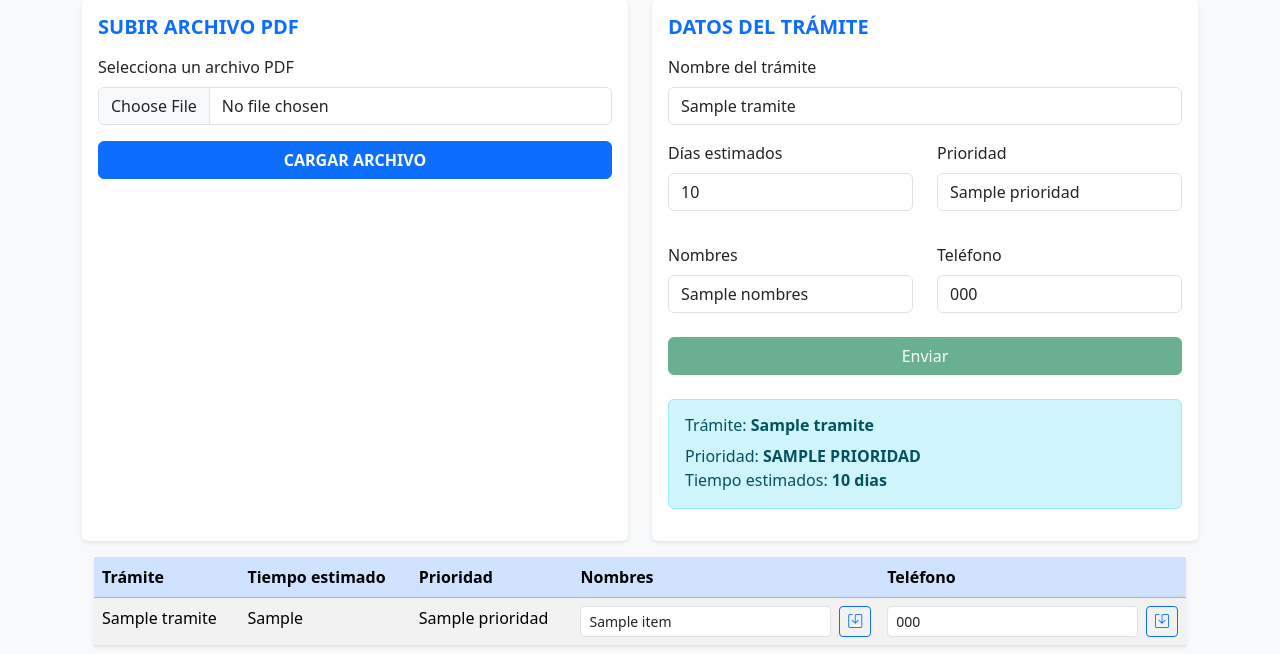
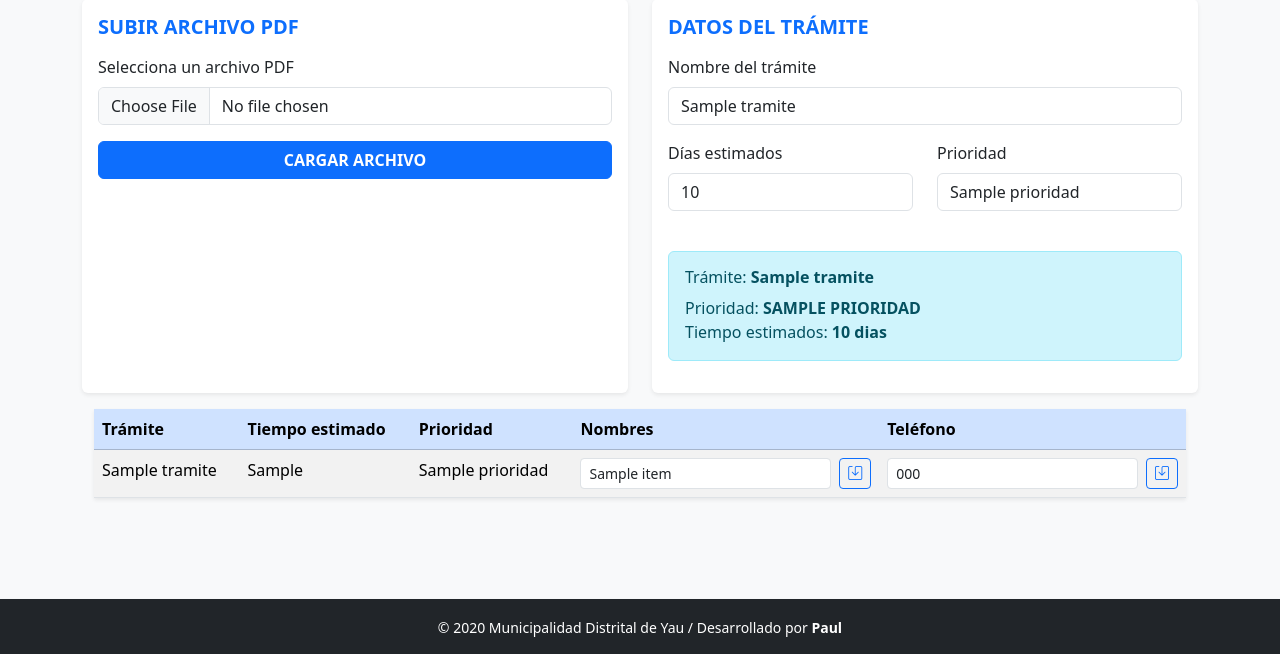
Before and after one commit to npauuul/clasificacion-de-tramites, a Flask app: template templates/index.html in a window 1280 px wide. Shown: the part 145-799 px from the top of the page. Run offline with Flask 3, Linux system fonts and the light colour scheme; the template is opened without the code that fills it: most values are stand-ins (such as "Sample title", 1, 10 or a date in 2020); parts of the project's set-up code (start-up, migrations or seed data) failed here and were passed over.

```diff
--- a/templates/index.html
+++ b/templates/index.html
@@ -70,7 +70,7 @@
                                 Este trámite es nuevo, quizás tome más días.
                             </div>
                             {% endif %}
-                            <div class="row mb-3">
+                            <!-- <div class="row mb-3">
                                 <div class="col-sm-6 mb-2">
                                     <label name="nombres" class="form-label">Nombres</label>
                                     <input type="text" class="form-control" name="nombres" value="{{ nombres or '' }}">
@@ -81,7 +81,7 @@
                                         value="{{ telefono or '' }}">
                                 </div>
                             </div>
-                            <button type="button" class="btn btn-success w-100" disabled>Enviar</button>
+                            <button type="button" class="btn btn-success w-100" disabled>Enviar</button> -->
                         </form>
                         {% if prioridad %}
                         <div class="alert alert-info mt-4">
```
Also changed, not shown: 3 other files.
